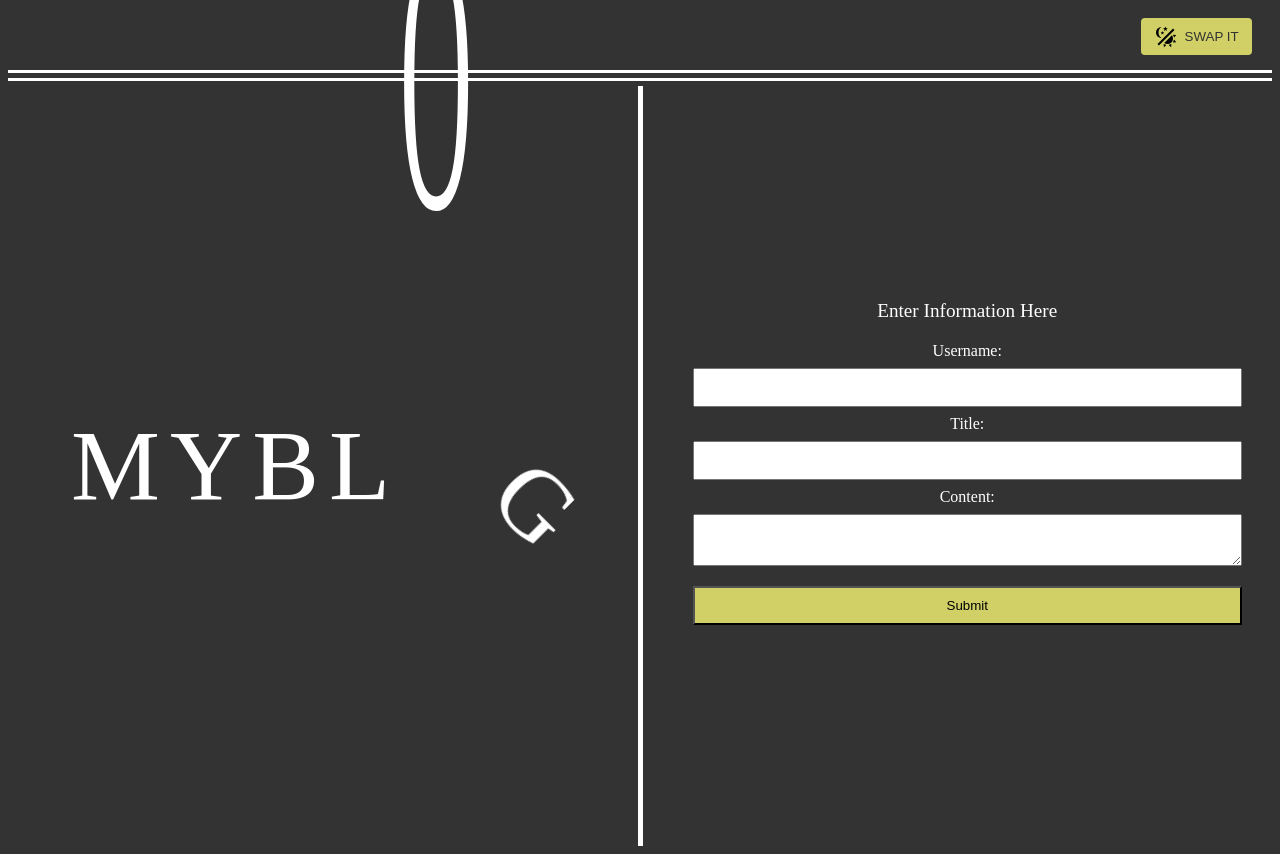
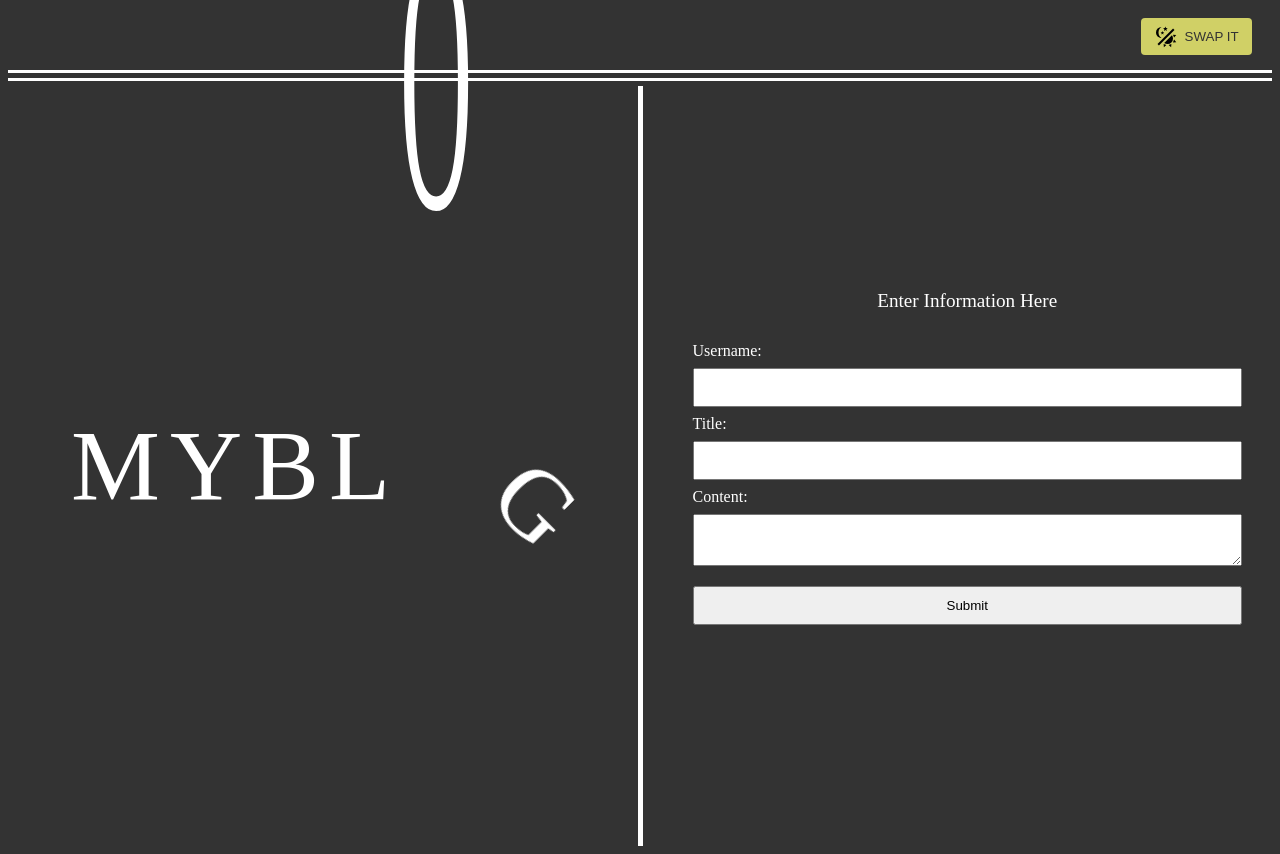
Before and after one commit to j3rryb0y13/My-First-Blog, a plain HTML site: page index.html in a window 1280 px wide. Drawn offline with Linux system fonts and the light colour scheme.

Commit message:
Now I'm Done

```diff
--- a/assets/css/styles.css
+++ b/assets/css/styles.css
@@ -224,41 +224,22 @@ main {
   }
 }
 
-.info, #blog-form {
-  width: 100%;
-  text-align: center;
+
+#blog-form {
+  max-width: 750px;
+  margin: auto;
+  padding: 10px;
 }
 
-#blog-form {
-  width: 100%; /* This will make the form's width match its parent container */
-  max-width: 750px; /* Adjust this value based on your preference */
-  margin: auto;
-}
-
-#blog-form input[type="text"],
-#blog-form textarea {
-  width: calc(100% - 20px); /* 100% width minus the padding */
+#blog-form input[type="text"], #blog-form textarea, #blog-form button[type="submit"] {
+  width: 100%;
   padding: 10px;
   margin: 8px 0;
   box-sizing: border-box;
 }
 
-#blog-form button[type="submit"] {
-  width: calc(100% - 20px); /* 100% width minus the padding */
-  padding: 10px;
-  margin: 8px 0;
-  box-sizing: border-box;
-  background-color: var(--accent-color);
-}
-
-
-@media screen and (max-width: 500px) {
-  .container {
-    flex-direction: column;
-    align-items: center;
-  }
-
-  .content-container {
+@media screen and (max-width: 700px) {
+  .container, .content-container {
     flex-direction: column;
   }
 
```
